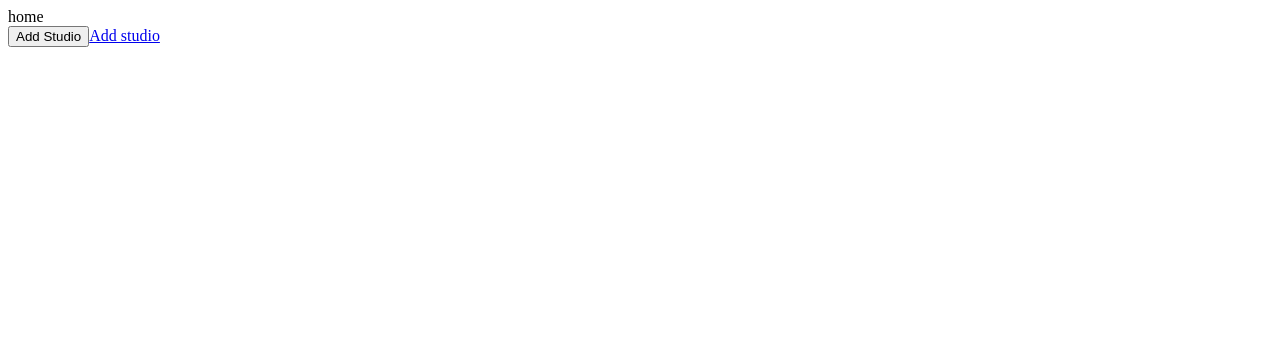
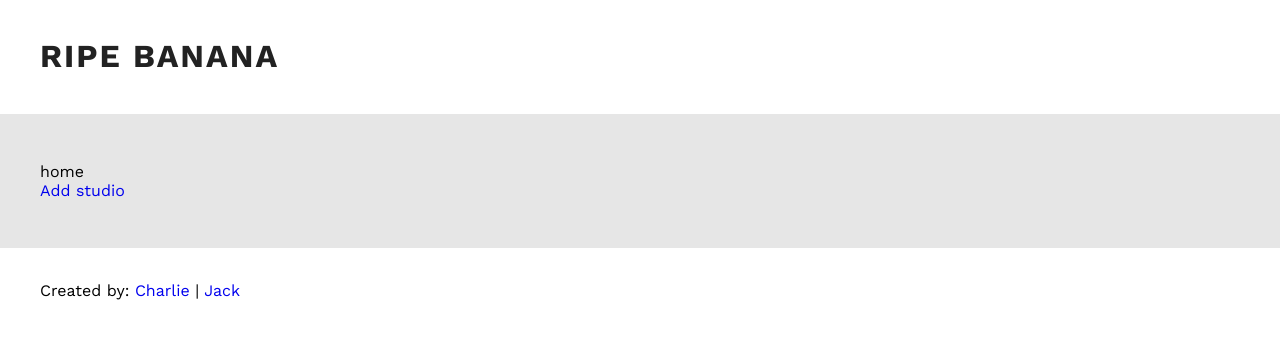
Before and after one commit to LoHein/app, a React app: page / in a window 1280 px wide. Built offline with nearby package versions, Linux system fonts and the light colour scheme; some packages are replaced by stand-ins of ours; a web font is replaced by a local one.

Commit message:
added css

```diff
--- /dev/null
+++ b/src/components/app/App.css
@@ -0,0 +1,113 @@
+@import '../../styles/variables.css';
+
+.app {
+  min-height: 100vh;
+  display: grid;
+  grid-template-areas:
+  "header"
+  "content"
+  "footer";
+  grid-template-rows: auto 1fr auto;
+}
+
+.maxwidth-wrap {
+  max-width: 1200px;
+  margin: 0 auto;
+  width: 100%;
+}
+
+#header {
+  grid-area: header;
+  padding: 1rem;
+  text-align: center;
+  position: relative;
+  background-color: $green;
+}
+
+#main {
+  grid-area: content;
+  text-align: center;
+  /* background-color: $lightgray; */
+  background-image: linear-gradient(90deg, #e6e6e6 100%, #fcfcfc 0%);
+  padding: 1rem;
+}
+
+#footer {
+  grid-area: footer;
+  padding: 1.5rem;
+  text-align: center;
+}
+
+.head-container {
+  display: flex;
+  justify-content: space-between;
+  text-align: left;
+  align-items: center;
+
+  li {
+    list-style-type: none;
+
+    a {
+      text-decoration: none;
+      color: $white;
+      transition: 0.3s ease all;
+      padding: 0 0 3px;
+      border-bottom: 3px solid $green;
+    }
+
+    a:hover {
+      color: $white;
+      border-bottom: 3px solid $white;
+    }
+  }
+}
+
+.main-container {
+  text-align: left;
+  padding: 2rem 0;
+}
+
+.footer {
+  text-align: left;
+  color: $gray;
+
+}
+
+/* ----- Media Queries ----- */
+
+@media (min-width: 200px) {
+  .logo {
+    font-size: 1.1rem;
+    padding: 7px 0 0;
+    color: $white;
+  }
+
+  .footer {
+    text-align: center;
+    /* margin: 1rem 0; */
+
+    p {
+      line-height: 5px;
+    }
+  }
+}
+
+@media (min-width: 500px) {
+  #header {
+    padding: 2rem;
+  }
+
+  .logo {
+    font-size: 2rem;
+    transition: 0.3s ease all;
+
+    &:hover {
+      color: #C8E6C9;
+    }
+  }
+
+  .footer {
+    display: flex;
+    justify-content: space-between;
+  }
+}
--- a/src/components/app/App.js
+++ b/src/components/app/App.js
@@ -2,21 +2,37 @@ import React, { PureComponent } from 'react';
 import { BrowserRouter as Router, Switch, Route, Redirect } from 'react-router-dom';
 import Home from '../home/Home';
 import AddStudio from '../studio/AddStudio';
+import './App.css';
 
 export default class App extends PureComponent {
   render() {
     return (
+      <div className="app">
+        <header role="banner" id="header">
+          <section className="head-container maxwidth-wrap">
+            <h1 className="logo">Ripe Banana</h1>
+          </section>
+
+        </header>
         <Router>
           <div>
-          <main>
+            <main role="main" id="main">
+              <section className="main-container maxwidth-wrap">
                 <Switch>
                   <Route exact path="/" component={Home}/>
                   <Route path="/studios" component={AddStudio}/>
                   <Redirect to="/"/>
                 </Switch>
+              </section>
             </main>
+            <footer role="contentinfo" id="footer">
+              <section className="footer maxwidth-wrap">
+                <p>Created by: <a href="https://github.com/heicj" target="_blank" rel="author noopener noreferrer">Charlie</a> | <a href="https://github.com/lomax715" target="_blank" rel="author noopener noreferrer">Jack</a></p>
+              </section>
+            </footer>
           </div>
         </Router>
+      </div>
     );
   }
 }
--- a/src/components/home/Home.js
+++ b/src/components/home/Home.js
@@ -10,7 +10,6 @@ class Home extends PureComponent{
     return (
       <section>
         <div>home</div>
-        <button onClick={this.handleToggle}>Add Studio</button>
         <Link to='/studios'>Add studio</Link>
       </section>
     );
--- a/src/index.html
+++ b/src/index.html
@@ -4,7 +4,9 @@
   <meta charset="UTF-8">
   <meta name="viewport" content="width=device-width, initial-scale=1.0">
   <meta http-equiv="X-UA-Compatible" content="ie=edge">
-  <title>Ripe BananaS</title>
+  <title>Ripe Bananas</title>
+  <link rel="preconnect" href="https://fonts.gstatic.com" crossorigin>
+  <link href="https://fonts.googleapis.com/css?family=Work+Sans:200,300,400,500,600,700|Trirong:700,800,900" rel="stylesheet">
 </head>
 <body>
   <div id="root"></div>
--- a/src/index.js
+++ b/src/index.js
@@ -3,6 +3,7 @@ import ReactDOM from 'react-dom';
 import { Provider } from 'react-redux';
 import store from './store/store';
 import App from './components/app/App';
+import './styles/main.css';
 
 ReactDOM.render(
   <Provider store={store}>
--- /dev/null
+++ b/src/styles/main.css
@@ -0,0 +1,86 @@
+@import './variables.css';
+
+html {height: 100%;}
+
+body {
+  font-family: 'Work Sans', sans-serif;
+  font-weight: 400;
+  color: $black;
+  min-height: 100%;
+  margin: 0;
+}
+
+p {
+  margin-bottom: 1.3em;
+  line-height: 1.7;
+}
+
+/* Font sizing from http://type-scale.com/ */
+h1, h2, h3, h4 {
+  /* margin: 1em 0 0.5em; */
+  line-height: 1.1;
+  letter-spacing: 2px;
+  text-transform: uppercase;
+  padding: 0 0 0rem 0;
+  color: #222222;
+  font-weight: 700;
+  font-family: 'Work Sans', sans-serif;
+}
+
+h1 {
+  margin: 0 0 0.5rem;
+  font-size: 3.598em;
+}
+
+h2 {font-size: 2.827em;}
+
+h3 {font-size: 1.999em;}
+
+h4 {font-size: 1.414em;}
+
+figcaption, small, .font_small {font-size: 0.8em; padding: 0 0 2rem; font-weight: 500;}
+
+/* hide screen-reader only text. https://webaim.org/techniques/css/invisiblecontent/ */
+.clip {
+  position: absolute !important;
+  clip: rect(1px 1px 1px 1px); /* IE6, IE7 */
+  clip: rect(1px, 1px, 1px, 1px);
+}
+
+img {
+  display: block;
+  width: 100%;
+  height: auto;
+}
+
+a {
+  text-decoration: none;
+  color: $black;
+  transition: 0.3s ease all;
+  padding: 0 0 3px;
+  border-bottom: 3px solid $white;
+}
+
+a:hover {
+  color: $black;
+  border-bottom: 3px solid $link;
+}
+
+/*  -------- Media Queries ------- */
+
+/* Mobile */
+@media only screen and (min-width: 320px) and (max-width: 480px) {
+  /* h1 {margin-top: 0; font-size: 2.074em;} */
+  h1 {margin-top: 0; font-size: 1.5em;}
+  h2 {font-size: 1.728em;}
+  h3 {font-size: 1.44em;}
+  h4 {font-size: 1.2em;}
+}
+
+/* Tablet */
+@media only screen and (min-width: 480px) and (max-width: 800px) {
+  h1 {font-size: 2.957em;}
+  h2 {font-size: 2.369em;}
+  h3 {font-size: 1.777em;}
+  h4 {font-size: 1.333em;}
+}
--- /dev/null
+++ b/src/styles/variables.css
@@ -0,0 +1,12 @@
+$link: #008834;
+$green: #43A047;
+
+$black: #222222;
+$white: #ffffff;
+$gray: #a2a2a2;
+$lightgray: #e3e2e2;
+$darkgray: #333333;
+
+aside {
+  color: #41a246;
+}
```
Lines whose indentation alone changed are shown as unchanged.
